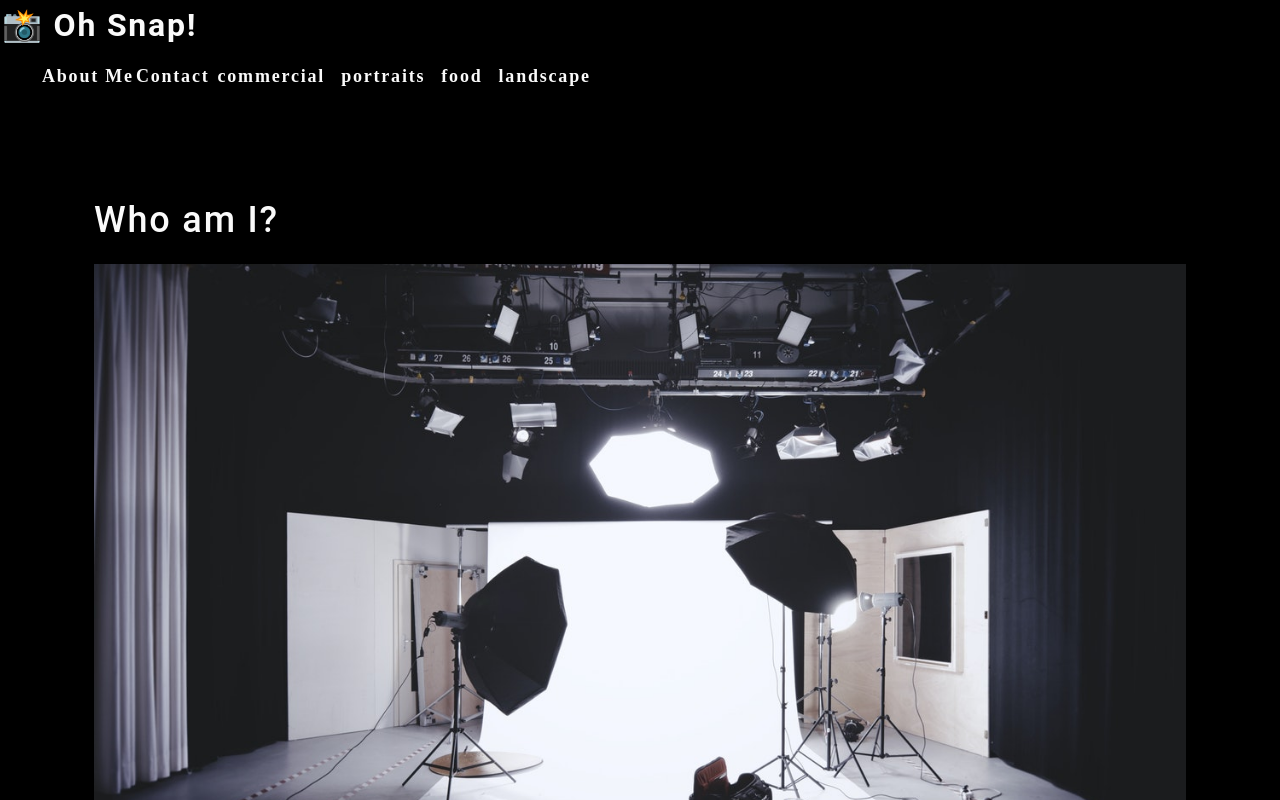
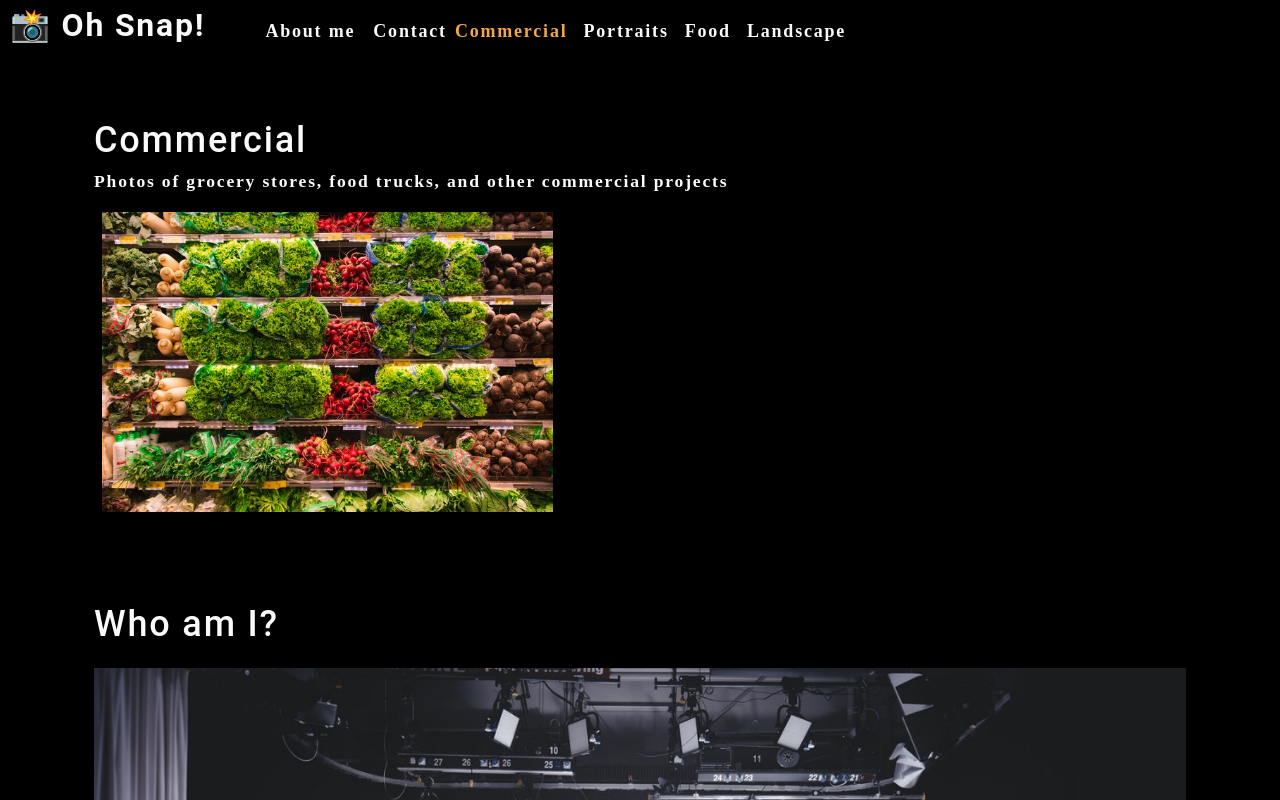
Before and after one commit to Rym25/oh-snap, a React (Create React App) app in the folder oh-snap/: page / in a window 1280 px wide. Shown: the top 800 px of the page. Built offline with nearby package versions, Linux system fonts and the light colour scheme.

Commit message:
updating nav bar functionality

```diff
--- a/oh-snap/src/App.js
+++ b/oh-snap/src/App.js
@@ -1,16 +1,36 @@
-import './App.css';
-import About from './component/About/index'
-import Nav from './component/Nav/index'
+import React, { useState } from 'react';
+import Nav from './component/Nav';
+import About from './component/About';
+import Gallery from './component/Gallery';
 
 function App() {
+  const [categories] = useState([
+    {
+      name: 'commercial',
+      description: 'Photos of grocery stores, food trucks, and other commercial projects',
+    },
+    { name: 'portraits', description: 'Portraits of people in my life' },
+    { name: 'food', description: 'Delicious delicacies' },
+    { name: 'landscape', description: 'Fields, farmhouses, waterfalls, and the beauty of nature' },
+  ]);
+
+  const [currentCategory, setCurrentCategory] = useState(categories[0]);
+
   return (
-   <div>
-     <Nav></Nav>
-     <main>
-       <About></About>
-     </main>
-   </div>
-  )
+    <div>
+      <Nav
+        categories={categories}
+        setCurrentCategory={setCurrentCategory}
+        currentCategory={currentCategory}
+      ></Nav>
+      <main>
+        <div>
+          <Gallery></Gallery>
+          <About></About>
+        </div>
+      </main>
+    </div>
+  );
 }
 
 export default App;
--- /dev/null
+++ b/oh-snap/src/component/Gallery/index.jsx
@@ -0,0 +1,21 @@
+import React from "react";
+import { capitalizeFirstLetter } from "../../utils/helpers";
+import photo from "../../assets/small/commercial/0.jpg";
+
+function Gallery(props) {
+    const currentCategory = {
+        name: "commercial",
+        description: "Photos of grocery stores, food trucks, and other commercial projects"
+    };
+    return (
+        <section>
+            <h1>{capitalizeFirstLetter(currentCategory.name)}</h1>
+            <p>{currentCategory.description}</p>
+            <div className="flex-row">
+                <img src={photo} alt="Commercial Example" className="img-thumbnail mx-1"/>
+            </div>
+        </section>
+    );
+}
+
+export default Gallery;
--- a/oh-snap/src/component/Nav/index.jsx
+++ b/oh-snap/src/component/Nav/index.jsx
@@ -1,54 +1,58 @@
-import React from 'react';
+import React, { useEffect } from "react";
+import { capitalizeFirstLetter } from "../../utils/helpers";
 
-function categorySelected(name) {
-    console.log(`${name} clicked`)
-}
+function Nav(props) {
 
-function Nav() {
-    const categories = [
-        {
-            name: "commercial",
-            description: "Photos of grocery stores, food trucks, and other commercial projects"
-        },
-        {
-            name: "portraits",
-            description: "Portraits of people in my life"
-        },
-        {
-            name: "food",
-            description: "Delicious delicacies"
-        },
-        {
-            name: "landscape",
-            description: "Fields, farmhouses, waterfalls, and the beauty of nature"
-        }
-    ];
-    return(
-    <header>
+    const {
+        categories = [],
+        setCurrentCategory,
+        currentCategory
+    } = props;
+
+    useEffect(() => {
+        document.title = capitalizeFirstLetter(currentCategory.name);
+    }, [currentCategory]);
+
+  return (
+    <header className="flex-row px-1">
       <h2>
         <a data-testid="link" href="/">
-                <span role="img" aria-label="camera">📸</span> Oh Snap!
+          <span role="img" aria-label="camera">
+            {" "}
+            📸
+          </span>{" "}
+          Oh Snap!
         </a>
       </h2>
       <nav>
         <ul className="flex-row">
-                <li className="nx-2">
-                    <a data-testid="about" href="#about">
-                        About Me
+          <li className="mx-2">
+            <a
+              href="#about"
+            >
+              About me
             </a>
           </li>
           <li>
             <span>Contact</span>
           </li>
           {categories.map((category) => (
-                    <li className="mx-1" key={category.name}>
-                        <span onClick={() => categorySelected(category.name)}>{category.name}</span>
+            <li className={`mx-1 ${
+                currentCategory.name === category.name && 'navActive'
+                }`} key={category.name}>
+              <span
+                onClick={() => {
+                  setCurrentCategory(category)
+                }}
+              >
+                {capitalizeFirstLetter(category.name)}
+              </span>
             </li>
           ))}
         </ul>
       </nav>
     </header>
-    )
+  );
 }
 
-export default Nav
+export default Nav;
```
Lines whose indentation alone changed are shown as unchanged.
